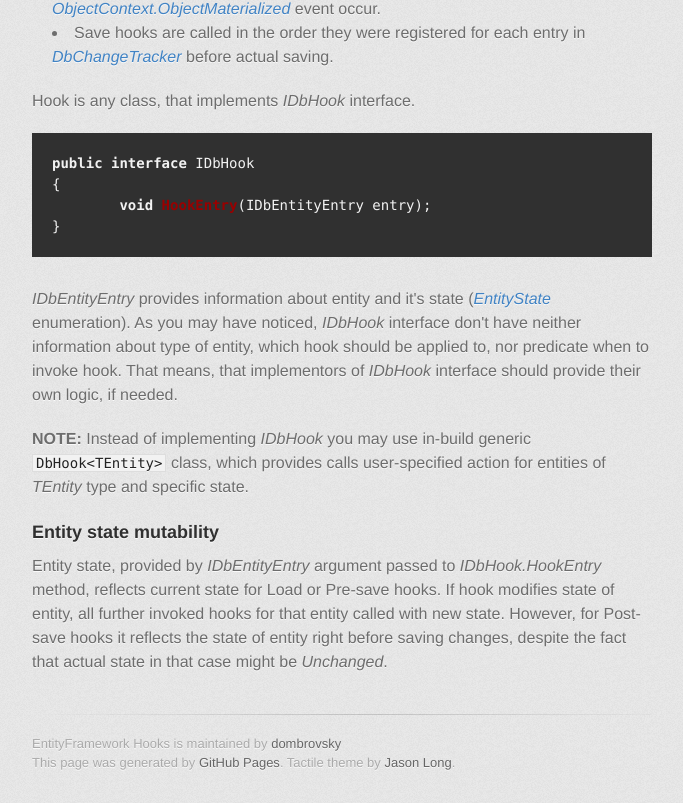
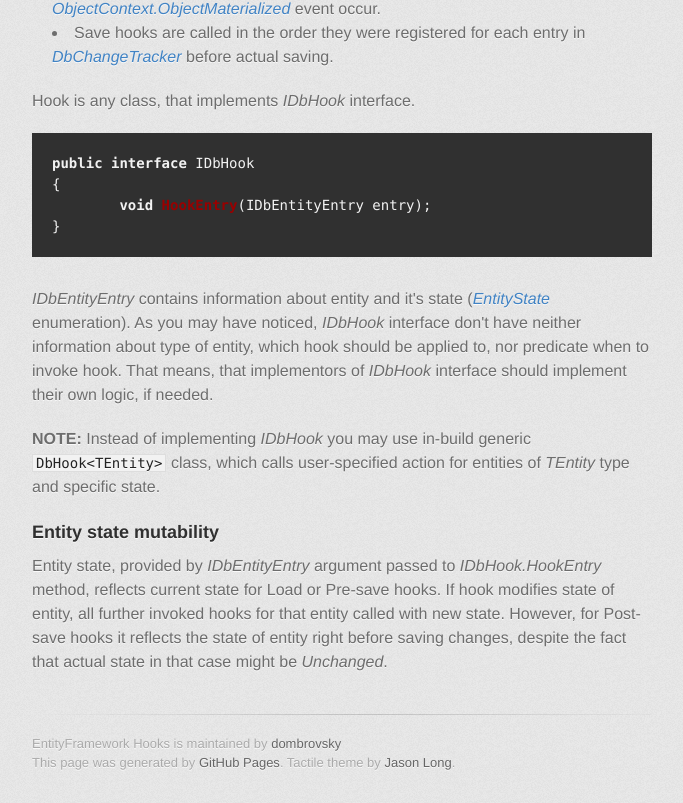
Before and after one commit to dombrovsky/EntityHooks, a plain HTML site: page index.html in a window 1280 px wide. Shown: the part 1749-2552 px from the top of the page, without its empty margins (298-981 px from the left). Drawn offline with Linux system fonts and the light colour scheme; a web font is replaced by a local one.

Commit message:
Update index.html

```diff
--- a/index.html
+++ b/index.html
@@ -104,10 +104,10 @@ It is designed to be easy-to-use, unit-testable and IoC compatible.</p>
 <span class="p">}</span>
 </pre></div>
 
-<p><em>IDbEntityEntry</em> provides information about entity and it's state (<a href="http://msdn.microsoft.com/en-us/library/system.data.entitystate(v=vs.110).aspx"><em>EntityState</em></a> enumeration).
-As you may have noticed, <em>IDbHook</em> interface don't have neither information about type of entity, which hook should be applied to, nor predicate when to invoke hook. That means, that implementors of <em>IDbHook</em> interface should provide their own logic, if needed.</p>
+<p><em>IDbEntityEntry</em> contains information about entity and it's state (<a href="http://msdn.microsoft.com/en-us/library/system.data.entitystate(v=vs.110).aspx"><em>EntityState</em></a> enumeration).
+As you may have noticed, <em>IDbHook</em> interface don't have neither information about type of entity, which hook should be applied to, nor predicate when to invoke hook. That means, that implementors of <em>IDbHook</em> interface should implement their own logic, if needed.</p>
 
-<p><strong>NOTE:</strong> Instead of implementing <em>IDbHook</em> you may use in-build generic <code>DbHook&lt;TEntity&gt;</code> class, which provides calls user-specified action for entities of <em>TEntity</em> type and specific state.</p>
+<p><strong>NOTE:</strong> Instead of implementing <em>IDbHook</em> you may use in-build generic <code>DbHook&lt;TEntity&gt;</code> class, which calls user-specified action for entities of <em>TEntity</em> type and specific state.</p>
 
 <h3>
 <a name="entity-state-mutability" class="anchor" href="#entity-state-mutability"><span class="octicon octicon-link"></span></a>Entity state mutability</h3>
```
